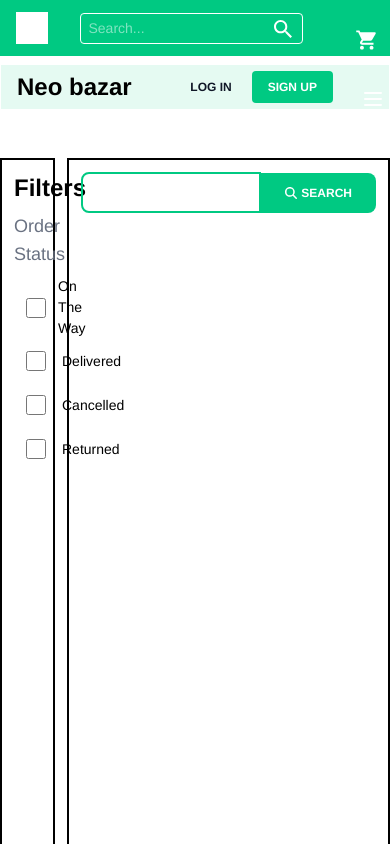
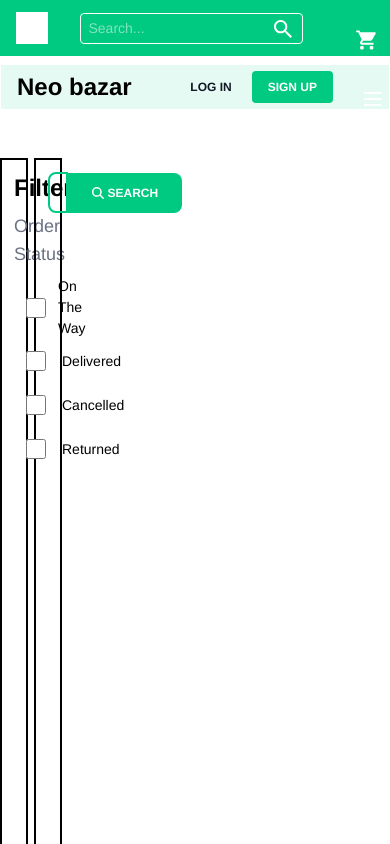
Before and after one commit to devsafex/neo-bazar, a React (Vite) app: page /myOrder in a window 390 px wide. Shown: the top 844 px of the page. Built offline with nearby package versions, Linux system fonts and the light colour scheme; no server answers; grey boxes are pictures that could not be loaded.

Commit message:
tablet responsiveness is created

```diff
--- a/src/Pages/MyOrder/MyOrder.jsx
+++ b/src/Pages/MyOrder/MyOrder.jsx
@@ -11,7 +11,7 @@ const MyOrder = () => {
       {/* <h2 className="text-2xl font-light">Orders History and Status</h2> */}
       <div className="grid grid-cols-12 gap-3">
         {/* side container */}
-        <div className="col-span-2 mt-4 border-2 p-3 min-h-52">
+        <div className="md:col-span-3 lg:col-span-2 mt-4 border-2 p-3 min-h-52">
           <h3 className=" text-2xl font-semibold mb-2">Filters</h3>
           <h4 className="text-gray-500 text-lg mb-2">Order Status</h4>
           <div className="flex flex-col ">
@@ -30,7 +30,7 @@ const MyOrder = () => {
           </div>
         </div>
         {/* min box  */}
-        <div className=" col-span-10 mt-4 p-3 border-2 min-h-screen">
+        <div className="md:col-span-9 lg:col-span-10 mt-4 p-3 border-2 min-h-screen">
           {/* search container  */}
           <div className="flex  items-center">
             <input
@@ -52,6 +52,7 @@ const MyOrder = () => {
               )}
             </Button>
           </div>
+          {/* order history  */}
         </div>
       </div>
     </div>
```
